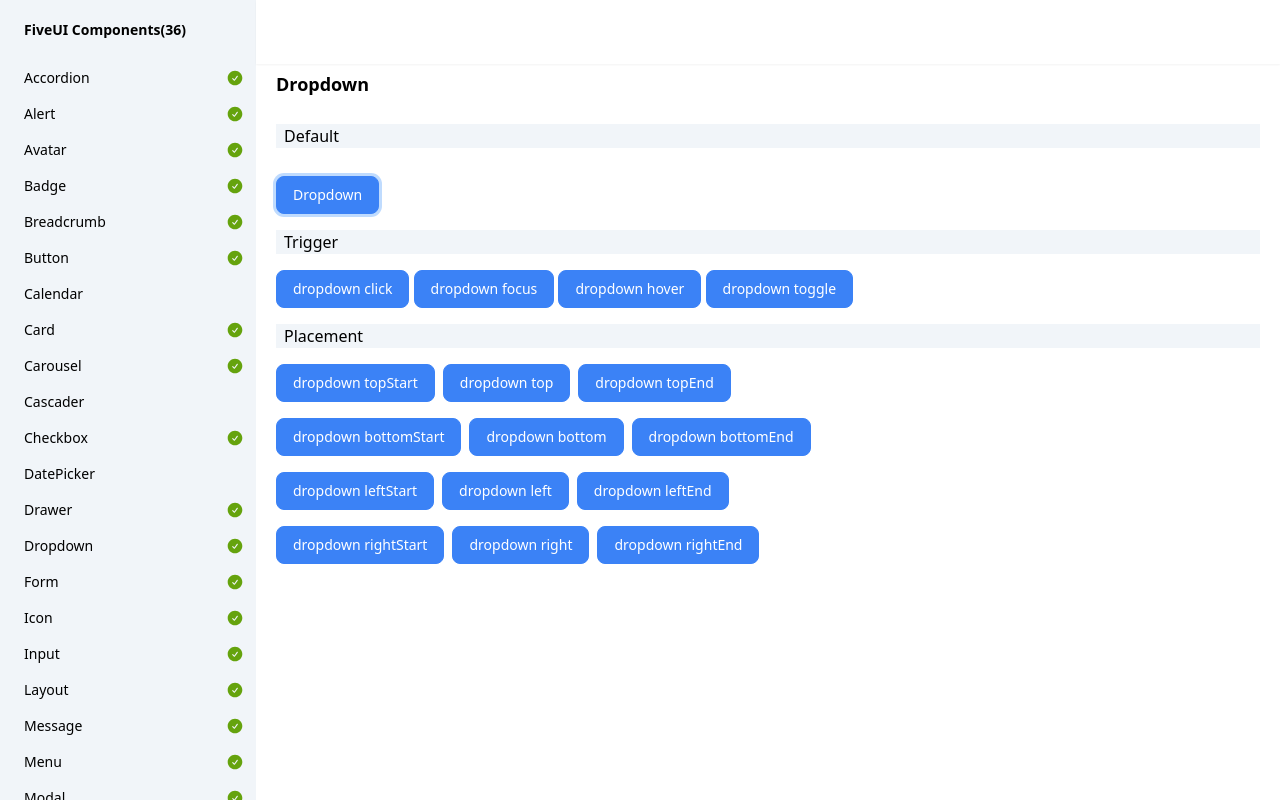
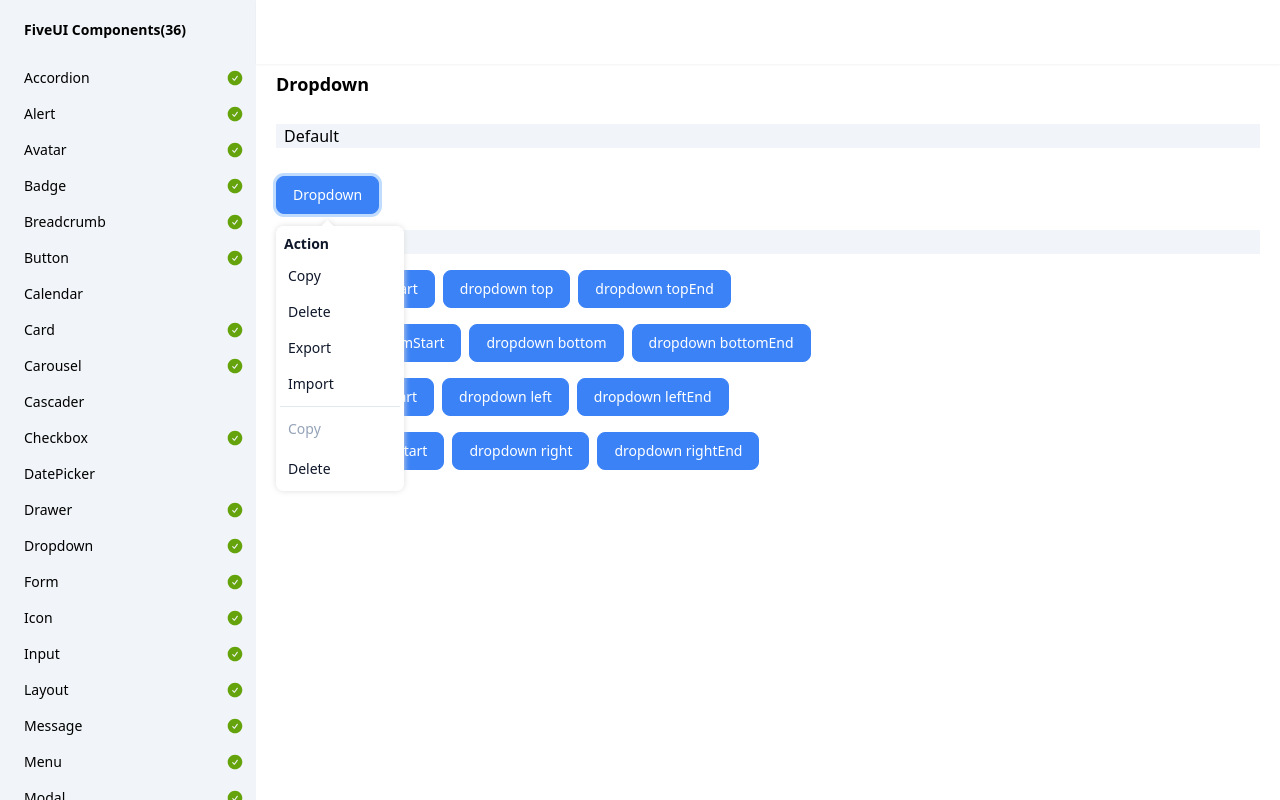
Before and after one commit to wqy2dev/five-ui, a SvelteKit app: page /dropdown in a window 1280 px wide. Both pictures are taken after a click on the button "Dropdown". Built offline with nearby package versions, Linux system fonts and the light colour scheme.

Commit message:
update popper & tooltip & dropdown & select

```diff
--- a/src/lib/dropdown/Dropdown.svelte
+++ b/src/lib/dropdown/Dropdown.svelte
@@ -1,26 +1,45 @@
 <script lang="ts">
 import { type PopperProps, Popper } from "$lib/popper/index.js";
-import { twMerge } from "tailwind-merge";
 
-interface DropdownProps extends Omit<PopperProps, "style"|"when"> {
+interface DropdownProps extends Omit<PopperProps, "trigger"|"when"|"class"|"useArrow"|"strategy"> {
 
 }
 
 let {
-    class: className,
     children,
     placement = "bottomStart",
     ...restProps
 }:DropdownProps = $props();
 
+
+let overflowRef:HTMLElement;
+
+// popper hide strategy
+function strategy(targetEl:HTMLElement, floatEl:HTMLElement) {
+    if(!floatEl.contains(targetEl)) {
+        return true;
+    }
+    return overflowRef.contains(targetEl) && targetEl.tagName === "BUTTON";
+}
+
 </script>
 
 <Popper
-    class={twMerge("min-w-32 rounded-md text-sm p-1 bg-white shadow-outline-lg", className)}
+    class={{
+        outline: "bg-white rounded-lg shadow-outline-lg",
+        content: "bg-inherit min-w-32 text-sm p-1 rounded-lg",
+        arrow: "bg-inherit shadow-outline-lg",
+    }}
     useArrow={true}
-    arrowClass="shadow-outline-lg"
     placement={placement}
+    trigger="toggle"
+    strategy={strategy}
+    root={() => document.body}
     {...restProps}
 >
-    {@render children()}
+    <div
+        bind:this={overflowRef}
+    >
+        {@render children()}
+    </div>
 </Popper>
--- a/src/lib/popper/popper.svelte
+++ b/src/lib/popper/popper.svelte
@@ -7,17 +7,23 @@ export type Trigger = "hover" | "focus" | "click" | "toggle";
 export type Placement = "top" | "topStart" | "topEnd" | "bottom" | "bottomStart" | "bottomEnd" | "left" | "leftStart" | "leftEnd" | "right" | "rightStart" | "rightEnd";
 
 export type PopperProps = {
-    style?:string;
-    class?:string;
     trigger?:Trigger;
     placement?:Placement;
     offset?:number;
     zIndex?:number;
     useArrow?:boolean;
-    arrowClass?:string;
     arrowSize?:number;
-    arrowStyle?:Partial<CSSStyleDeclaration>;
+    duration?:number;
+    class?:{
+        // popper outline class
+        outline?:string;
+        // popper content class
+        content?:string;
+        arrow?:string;
+    };
     target:Snippet<[{(ref:HTMLElement):void}]>;
+    // mount node
+    root?:{():HTMLElement};
     children:Snippet;
     // popper hide strategy when floatElement blur
     strategy?:{(targetEl:HTMLElement, floatEl:HTMLElement):boolean};
@@ -184,11 +190,15 @@ function scaleXY(node:HTMLElement, params:TransitionScaleXY):TransitionConfig {
     return {
         delay,
         easing,
-        duration: duration ?? 200,
+        duration,
         css: (t: number, u: number) => {
             return `transform-origin:${origin};transform:${scale}(${t});opacity:${t};`;
         }
     }
+}
+
+function defaultRoot() {
+    return document.body;
 }
 
 const arrowBeforeOffset = "2px";
@@ -199,16 +209,15 @@ const arrowBeforeOffset = "2px";
 
 let {
     target,
-    style,
-    class: className,
+    class:decoration = {},
     offset = 12,
     zIndex = 60,
-    arrowClass,
     useArrow,
     arrowSize = 9,
-    arrowStyle = {},
+    duration = 200,
     trigger = "hover",
     placement = "top",
+    root,
     strategy,
     children,
 }:PopperProps = $props();
@@ -218,6 +227,9 @@ let floatEl:HTMLElement | null = null;
 let arrowEl:HTMLElement | null = null;
 let overflowElements:Array<HTMLElement> = [];
 
+let timer = 0;
+let show = $state(false);
+
 // ref anchor element
 function ref(el:HTMLElement) {
     anchorEl = el;
@@ -225,7 +237,8 @@ function ref(el:HTMLElement) {
 
 // render popper element
 function portal(el:HTMLElement) {
-    document.body.appendChild(floatEl = el), tick().then(update);
+    const rootEl = (root ?? defaultRoot)();
+    rootEl.appendChild(floatEl = el), tick().then(update);
 }
 
 // render arrow element
@@ -238,10 +251,7 @@ function arrow(el:HTMLElement) {
     Object.assign(
         el.style,
         style,
-        arrowStyle,
     );
-
-    arrowEl = el;
 
     const pseudoStyle:Partial<CSSStyleDeclaration>  = {
         display: "block",
@@ -288,7 +298,7 @@ function arrow(el:HTMLElement) {
         pseudoStyle
     );
 
-    el.appendChild(pseudo);
+    (arrowEl = el).appendChild(pseudo);
 }
 
 // watch window resize
@@ -342,14 +352,11 @@ function resize() {
     update(), watch();
 }
 
-let show = $state(false);
-let timer:number = 0;
-
 function onclick(e:Event) {
     show = !show;
 }
 
-function onshow(e:Event) {
+function onenter(e:Event) {
     if(timer > 0) {
         window.clearTimeout(timer), timer = 0;
     }
@@ -376,24 +383,38 @@ function onblur(e:Event) {
     }
 }
 
+function unmount() {
+    const rootEl = (root ?? defaultRoot)();
+
+    try{
+        if(floatEl) {
+            rootEl.removeChild(floatEl);
+        }
+    }catch {
+
+    }
+}
+
 onMount(() => {
     switch(trigger) {
         case "click":
             anchorEl.addEventListener("mousedown", onclick, false);
             break;
         case "focus":
-            anchorEl.addEventListener("mousedown", onshow, false);
+            anchorEl.addEventListener("mousedown", onenter, false);
             break;
         case "toggle":
             anchorEl.addEventListener("mousedown", onclick, false);
             break;
         case "hover":
-            anchorEl.addEventListener("mouseenter", onshow, false);
+            anchorEl.addEventListener("mouseenter", onenter, false);
             anchorEl.addEventListener("mouseleave", onleave, false);
             break;
     }
 
     watch();
+
+    return unmount;
 });
 
 </script>
@@ -402,29 +423,28 @@ onMount(() => {
 
 {#if show}
     <div
-        class="absolute"
-        style:z-index={zIndex}
         { ...(trigger === "hover" ? {
-            onmouseenter:onshow,
+            onmouseenter:onenter,
             onmouseleave:onleave,
         } : {})}
-        transition:scaleXY={{placement}}
+        class={twMerge("absolute", decoration.outline)}
+        style:z-index={zIndex}
+        transition:scaleXY={{placement, duration}}
         use:portal
     >
         <div
-            class={twMerge(`relative max-w-max`, className)}
-            style={style}
+            class={twMerge("relative max-w-max bg-white", decoration.content)}
         >
             {@render children()}
+        </div>
 
-            {#if useArrow}
-                <div
-                    class={twMerge("absolute rotate-45 bg-inherit", arrowClass)}
-                    style:z-index={0}
-                    use:arrow
-                ></div>
-            {/if}
-        </div>
+        {#if useArrow}
+            <div
+                class={twMerge("absolute rotate-45 bg-white", decoration.arrow)}
+                style:z-index={-1}
+                use:arrow
+            ></div>
+        {/if}
     </div>
 {/if}
 
--- a/src/lib/select/Select.svelte
+++ b/src/lib/select/Select.svelte
@@ -83,7 +83,11 @@ $effect(() => {
 
 <Popper
     useArrow={true}
-    arrowClass="shadow-outline-sm"
+    class={{
+        outline: "bg-white rounded-lg shadow-outline-lg",
+        content: "bg-inherit rounded-lg",
+        arrow: "bg-inherit shadow-outline-lg",
+    }}
     trigger="toggle"
     placement="bottom"
     strategy={strategy}
@@ -107,7 +111,7 @@ $effect(() => {
     {/snippet}
 
     <div
-        class="h-fit p-1 rounded-md shadow-outline-lg bg-white"
+        class="p-1"
         style:width={width}
     >
         {#if enableSearch}
--- a/src/lib/tooltip/tooltip.svelte
+++ b/src/lib/tooltip/tooltip.svelte
@@ -2,11 +2,20 @@
 import { type VariantProps, tv } from "tailwind-variants";
 
 const tooltipVariants = tv({
-    base: "rounded-lg text-sm p-2",
+    slots: {
+        content: "text-sm p-2 rounded-lg",
+        arrow: "",
+    },
     variants: {
         theme: {
-            light: "bg-white text-gray-900 shadow-outline-lg",
-            dark: "bg-gray-900 text-white",
+            light: {
+                content: "text-gray-900 bg-white",
+                arrow: "shadow-outline-lg bg-white",
+            },
+            dark: {
+                content: "text-white bg-gray-900",
+                arrow: "bg-gray-900",
+            }
         },
     },
     defaultVariants: {
@@ -21,21 +30,28 @@ type Theme = VariantProps<typeof tooltipVariants>["theme"];
 <script lang="ts">
 import { type PopperProps, default as Popper } from "$lib/popper/popper.svelte";
 
-interface TooltipProps extends PopperProps {
+interface TooltipProps extends Omit<PopperProps, "when"|"class"|"useArrow"|"strategy"> {
     theme?: Theme;
 }
 
 let {
-    class: className,
     theme = "dark",
     ...restProps
 }:TooltipProps = $props();
 
+const {
+    content,
+    arrow,
+} = tooltipVariants({theme});
+
 </script>
 
 <Popper
-    class={tooltipVariants({theme, className})}
     useArrow={true}
-    arrowClass={theme === "light" ? "shadow-outline-lg":undefined}
+    class={{
+        outline: "rounded-lg shadow-outline-lg",
+        content: content(),
+        arrow: arrow(),
+    }}
     {...restProps}
 />
--- a/src/routes/dropdown/+page.svelte
+++ b/src/routes/dropdown/+page.svelte
@@ -1,7 +1,5 @@
 <script lang="ts">
 import { Dropdown, Button, Menu, MenuGroup, MenuItem } from "$lib/index.js";
-
-const triggers = ["click", "focus", "hover", "toggle"];
 
 const placements = [
     ["topStart", "top", "topEnd"],
@@ -51,39 +49,6 @@ const placements = [
     </Dropdown>
 
     <h4 class="text-base indent-2 bg-slate-100 my-3">
-        Trigger
-    </h4>
-
-    {#each triggers as trigger}
-        <Dropdown
-            trigger={trigger as any}
-        >
-            {#snippet target(ref)}
-                <Button ref={ref}>
-                    <span>
-                        dropdown {trigger}
-                    </span>
-                </Button>
-            {/snippet}
-
-            <Menu
-                oncommand={k => {
-                    console.log("menu value: ", k);
-                }}
-            >
-                <MenuGroup title="Action">
-                    <MenuItem value="copy">Copy</MenuItem>
-                    <MenuItem value="delete">Delete</MenuItem>
-                    <MenuItem value="export">Export</MenuItem>
-                    <MenuItem value="import">Import</MenuItem>
-                </MenuGroup>
-                <MenuItem value="Share" disabled>Copy</MenuItem>
-                <MenuItem value="About">Delete</MenuItem>
-            </Menu>
-        </Dropdown>
-    {/each}
-
-    <h4 class="text-base indent-2 bg-slate-100 my-3">
         Placement
     </h4>
 
```
